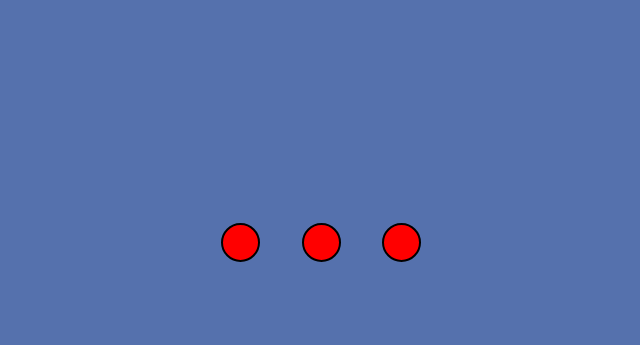
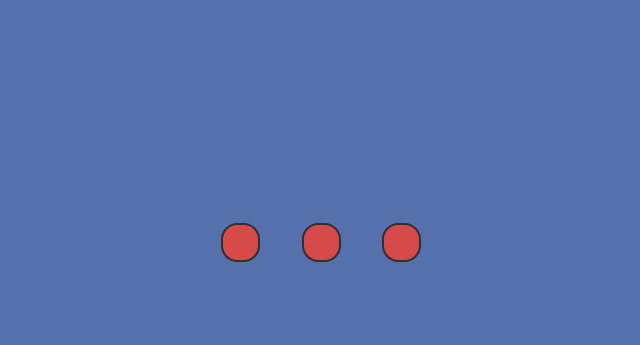
Before and after one commit to patryk-olti/dots-animation, a plain HTML site: page index.html in a window 1280 px wide. Shown: the part 166-511 px from the top of the page, without its empty margins (319-959 px from the left). Drawn offline with Linux system fonts and the light colour scheme.

Commit message:
Modified colors and dots radius

```diff
--- a/sass/index.scss
+++ b/sass/index.scss
@@ -1,5 +1,5 @@
 $blue: #5571ad;
-$timeAnimation: 4s;
+$timeAnimation: 2s;
 $size_dot: 35px;
 
 body{
@@ -23,9 +23,9 @@ body{
   .dot{
     width: $size_dot;
     height: $size_dot;
-    background-color: red;
-    border: 2px solid black;
-    border-radius: 50%;
+    background-color: rgb(214, 74, 74);
+    border: 2px solid rgb(49, 47, 47);
+    border-radius: 42%
 
   }
 }
@@ -47,10 +47,10 @@ body{
   0%{
     transform: translateY(0);
   }
-  94%{
+  90%{
     transform: translateY(0px);
   }
-  97%{
+  95%{
     transform: translateY(-30px);
   }
   100%{
```
Also changed, not shown: css/index.css, 1 other file.
